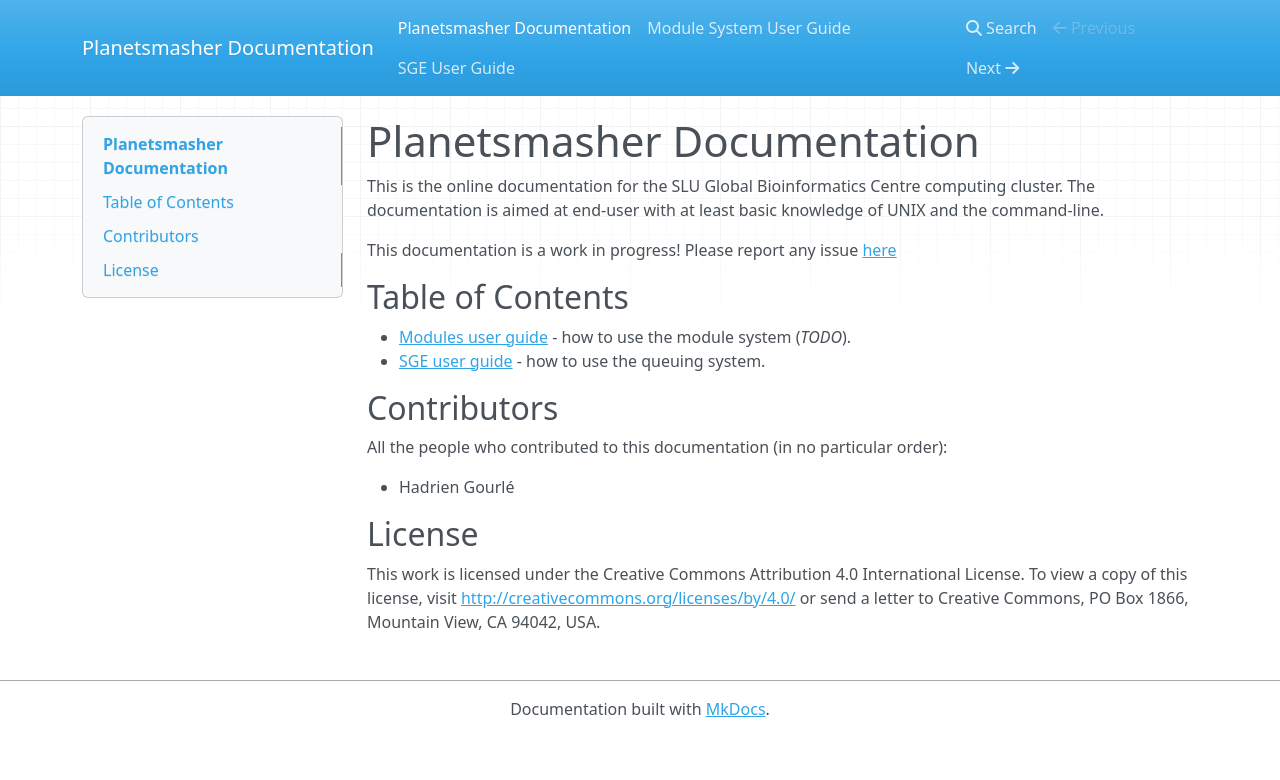
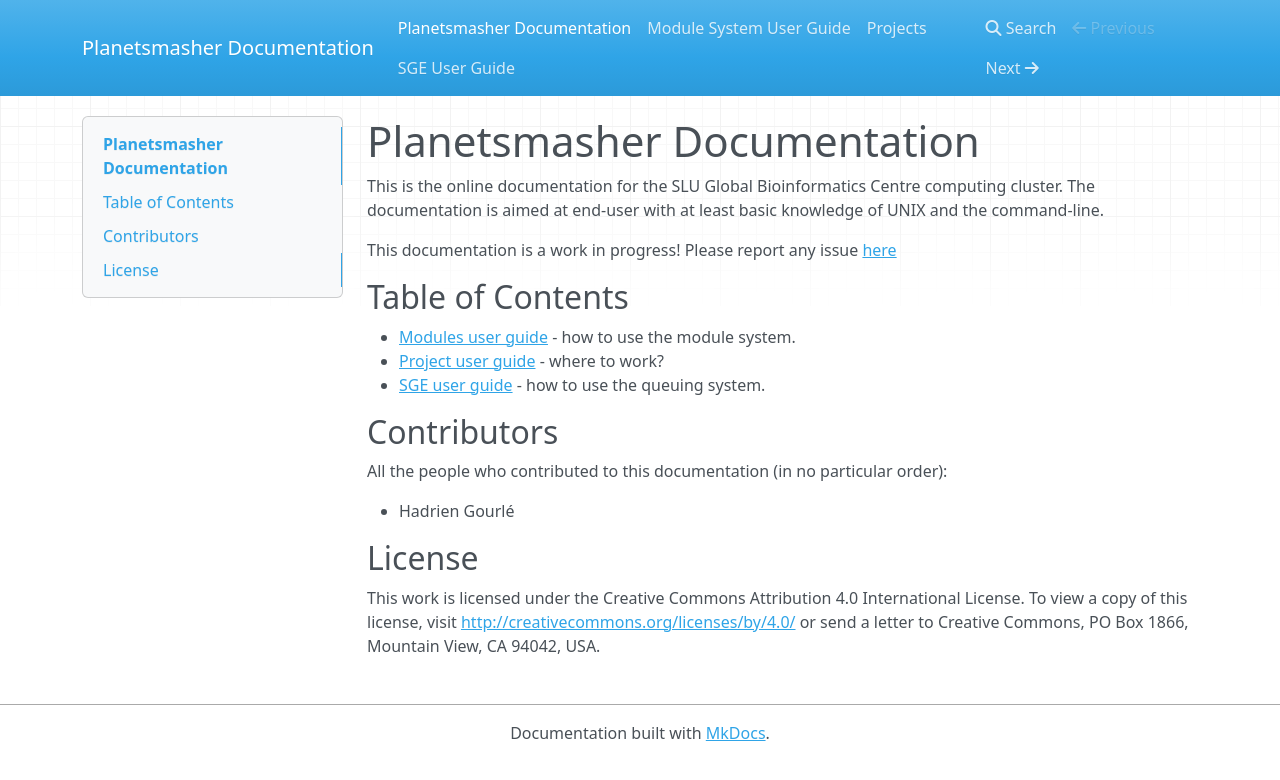
Before and after one commit to SGBC/cluster_doc, an MkDocs documentation site: the page built from docs/index.md, in a window 1280 px wide. Shown: the top 780 px of the page. Built offline with MkDocs 1.6.1, drawn with Linux system fonts in a browser that asks for light colours; nearby versions of some CDN libraries.

```diff
--- a/docs/index.md
+++ b/docs/index.md
@@ -9,7 +9,8 @@ This documentation is a work in progress! Please report any issue
 
 ## Table of Contents
 
-* [Modules user guide](modules.md) - how to use the module system (*TODO*).
+* [Modules user guide](modules.md) - how to use the module system.
+* [Project user guide](projects.md) - where to work?
 * [SGE user guide](sge.md) - how to use the queuing system.
 
 ## Contributors
```
Also changed, not shown: docs/projects.md (added, +33 -0 lines).
